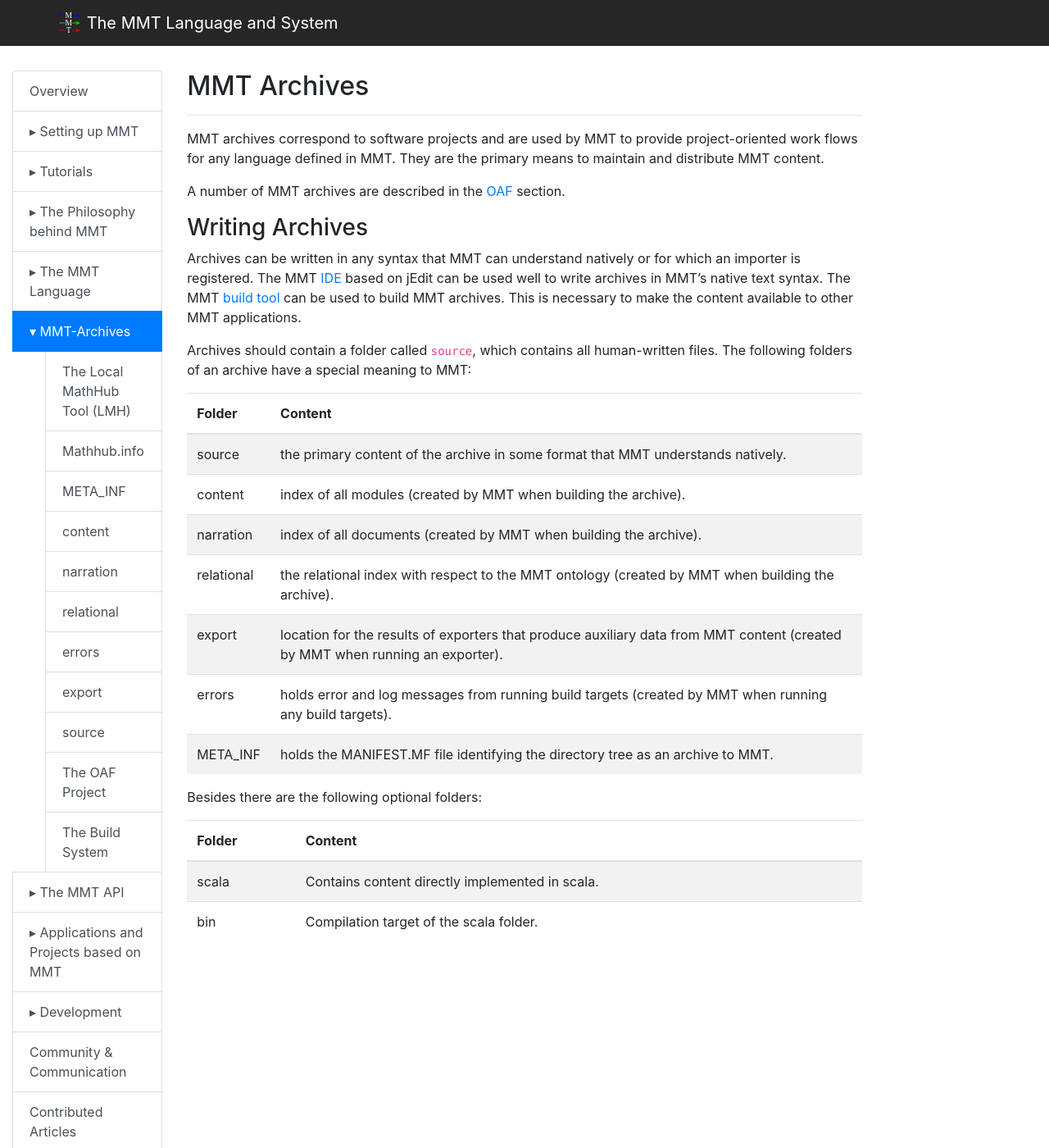
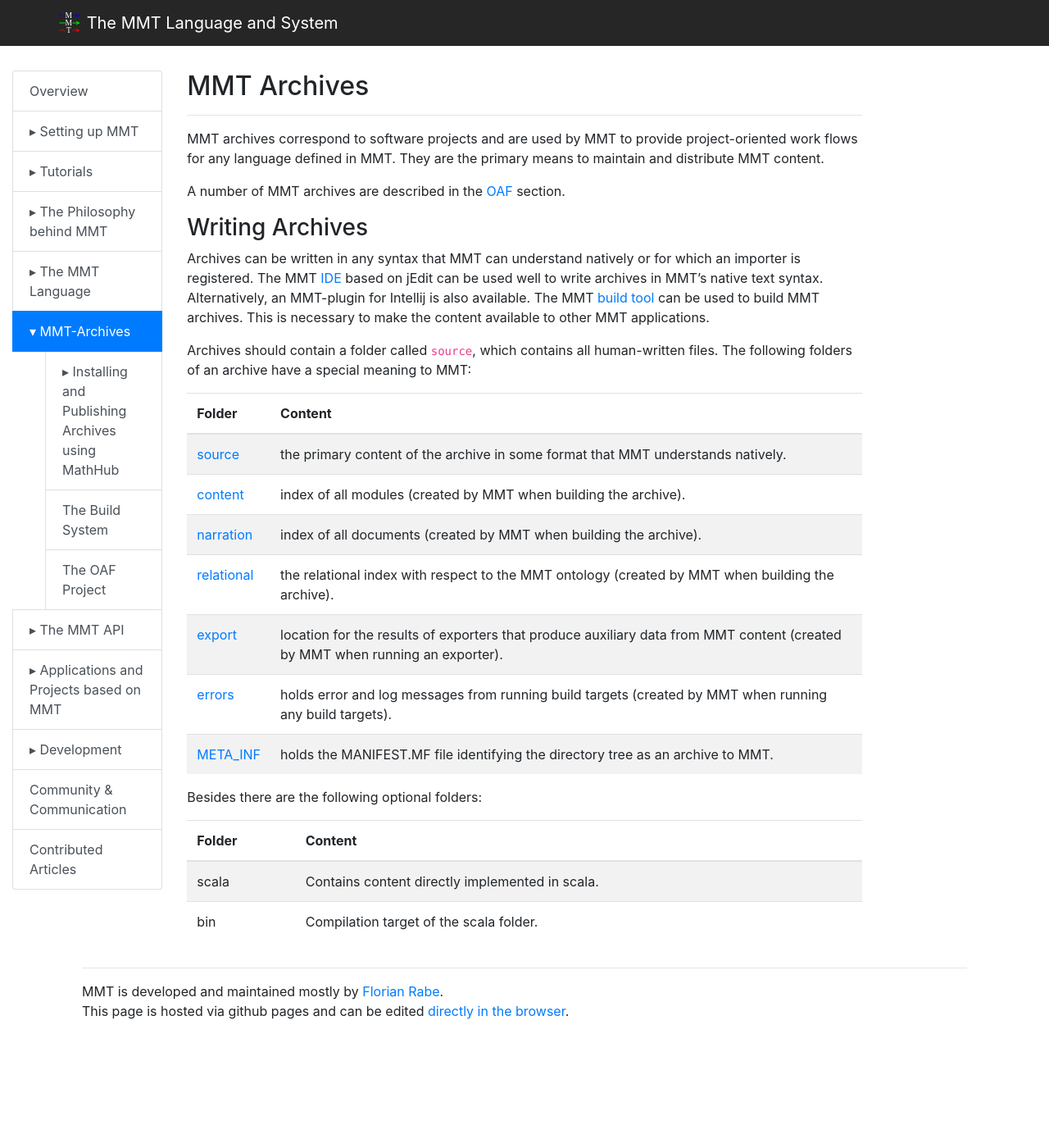
Before and after one commit to UniFormal/uniformal.github.io, a Jekyll site: the page built from doc/archives/index.md, in a window 1280 px wide and 1400 px high. Shown: the whole window at 82% size. Built offline with Jekyll 4.4.1, drawn with Linux system fonts in a browser that asks for light colours.

Commit message:
Restructuring and adding to Mathhub-documentation

```diff
--- /dev/null
+++ b/doc/archives/Mathhub/index.md
@@ -0,0 +1,18 @@
+---
+layout: doc
+title: Installing and Publishing Archives with MathHub.info
+---
+
+[MathHub.info](http://mathhub.info) is portal for active mathematical documents and
+archive for flexiformal mathematics. It hosts most MMT content in the form of
+[math archives](archives) and makes it accessible to human readers in the
+form of active documents.
+
+MathHub stores its contents in the GitLab repository http://gl.mathhub.info and provides
+mathematical knowledge management services and presentations via
+[a dedicated MMT process](http://mmt.mathhub.info).
+
+Archives can be installed and updated from as well as published to Mathhub using
+the [Local Mathhub Tool (LMH)](lmh.html). In addition Mathhub hosts an
+[MMT-server](/doc/applications/server.html) and an instance of
+[TGView](/doc/applications/tgview.html) to explore and visualize archives.
--- a/doc/archives/mathhub.md
+++ b/doc/archives/Mathhub/mathhub.md
@@ -1,6 +1,6 @@
 ---
 layout: doc
-title: MathHub.info
+title: Installing and Publishing Archives using MathHub.info
 ---
 
 [MathHub.info](http://mathhub.info) is portal for active mathematical documents and
--- a/doc/archives/index.md
+++ b/doc/archives/index.md
@@ -11,21 +11,22 @@
 ### Writing Archives
 
 Archives can be written in any syntax that MMT can understand natively or for which an importer is registered.
-The MMT [IDE](../../setup/jedit.html) based on jEdit can be used well to write archives in MMT's native text syntax.
-The MMT [build tool](building.html) can be used to build MMT archives. This is necessary to make the content available to other MMT applications.
+The MMT [IDE](../../doc/setup/jedit.html) based on jEdit can be used well to write archives in MMT's native text syntax. Alternatively, an MMT-plugin for
+Intellij is also available.
+The MMT [build tool](archives/building.html) can be used to build MMT archives. This is necessary to make the content available to other MMT applications.
 
 Archives should contain a folder called `source`, which contains all human-written files.
 The following folders of an archive have a special meaning to MMT:
 
 Folder  |	Content
 ------ | -------
-source |	the primary content of the archive in some format that MMT understands natively.
-content	| index of all modules (created by MMT when building the archive).
-narration	| index of all documents (created by MMT when building the archive).
-relational |	the relational index with respect to the MMT ontology (created by MMT when building the archive).
-export |	location for the results of exporters that produce auxiliary data from MMT content (created by MMT when running an exporter).
-errors | holds error and log messages from running build targets (created by MMT when running any build targets).
-META_INF | holds the MANIFEST.MF file identifying the directory tree as an archive to MMT.
+[source](archives/source.html) |	the primary content of the archive in some format that MMT understands natively.
+[content](archives/content.html)	| index of all modules (created by MMT when building the archive).
+[narration](archives/narration.html)	| index of all documents (created by MMT when building the archive).
+[relational](archives/narration.html) |	the relational index with respect to the MMT ontology (created by MMT when building the archive).
+[export](archives/export.html) |	location for the results of exporters that produce auxiliary data from MMT content (created by MMT when running an exporter).
+[errors](archives/errors.html) | holds error and log messages from running build targets (created by MMT when running any build targets).
+[META_INF](archives/meta_inf.html) | holds the MANIFEST.MF file identifying the directory tree as an archive to MMT.
 
 Besides there are the following optional folders:
 
```
Also changed, not shown: _data/menu.yml (+11 -24 lines), doc/archives/Mathhub/lmh.md (renamed from doc/archives/lmh.md).
